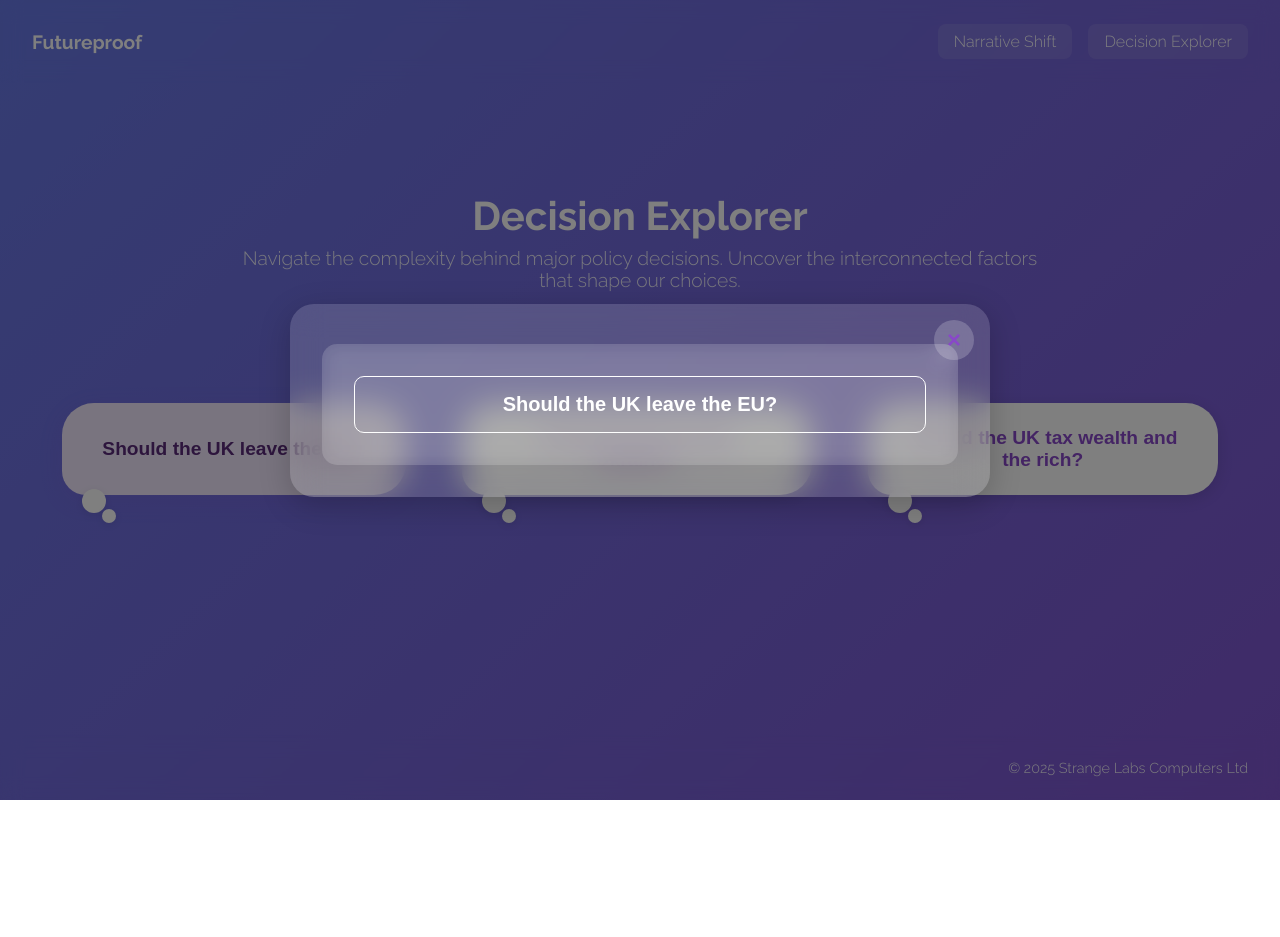
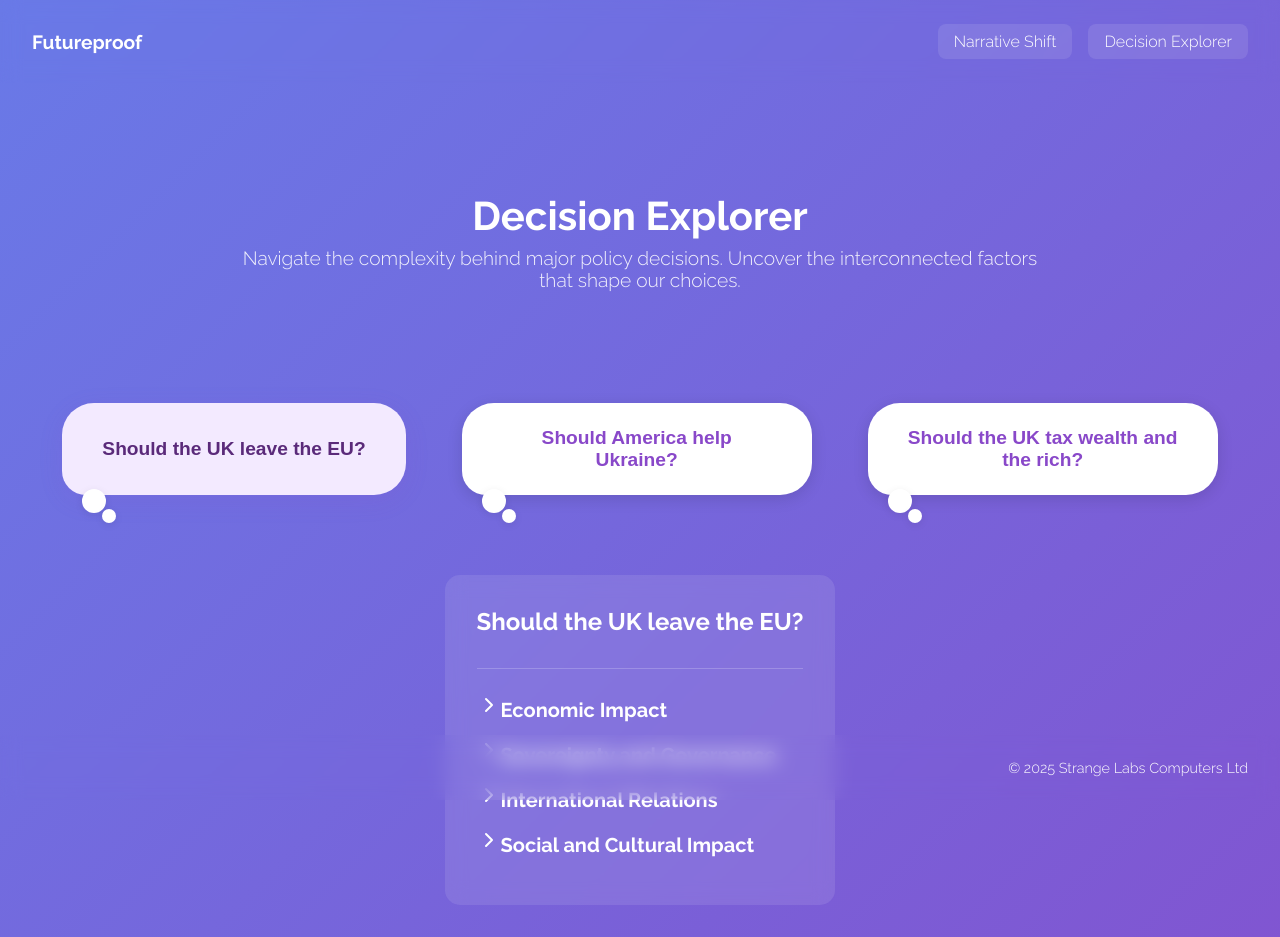
Before and after one commit to Future-Proof-Earth/futureproof, a React (Vite) app in the folder client/: page /decision-explorer in a window 1280 px wide. Both pictures are taken after a click on the button "Should the UK leave the EU?". Before the commit the page ends 800 px from the top, so only its background shows below. Built offline with nearby package versions, Linux system fonts and the light colour scheme.

Commit message:
add readme and fix decision explorer to page (not modal)

```diff
--- a/client/src/components/TopicBreakdown.jsx
+++ b/client/src/components/TopicBreakdown.jsx
@@ -76,7 +76,6 @@
 
 const TopicBreakdown = ({ treeData = brexitData }) => {
   const [expandedItems, setExpandedItems] = useState(new Set())
-  const [isExpanded, setIsExpanded] = useState(false)
 
   const toggleItem = (id) => {
     const newExpanded = new Set(expandedItems)
@@ -90,14 +89,8 @@
 
   return (
     <div className="glassmorphic">
-      <button
-        className="gradient-button"
-        onClick={() => setIsExpanded(!isExpanded)}
-      >
-        {treeData.title}
-      </button>
-      {isExpanded && (
-        <div style={{ marginTop: '1.5rem', borderTop: '1px solid rgba(255,255,255,0.2)', paddingTop: '1.5rem' }}>
+      <h2 style={{ textAlign: 'center', marginBottom: '2rem', fontWeight: 700, fontSize: '1.5rem' }}>{treeData.title}</h2>
+      <div style={{ borderTop: '1px solid rgba(255,255,255,0.2)', paddingTop: '1.5rem' }}>
         {treeData.subtopics.map((subtopic) => (
           <SubtopicItem
             key={subtopic.id}
@@ -107,7 +100,6 @@
           />
         ))}
       </div>
-      )}
     </div>
   )
 }
--- a/client/src/pages/DecisionExplorer.jsx
+++ b/client/src/pages/DecisionExplorer.jsx
@@ -3,7 +3,7 @@
 import { ukraineData } from '../data/ukraineData.js'
 import { wealthTaxData } from '../data/wealthTaxData.js'
 import { useState } from 'react'
-import ThoughtBubbleModal from '../components/ThoughtBubbleModal'
+// Removed: import ThoughtBubbleModal from '../components/ThoughtBubbleModal'
 
 const TREES = [
   { key: 'brexit', label: 'Should the UK leave the EU?', data: brexitData },
@@ -36,9 +36,12 @@
             </button>
           ))}
         </div>
-        <ThoughtBubbleModal open={!!openKey} onClose={() => setOpenKey(null)}>
-          {currentTree && <TopicBreakdown treeData={currentTree.data} />}
-        </ThoughtBubbleModal>
+        {/* Instead of modal, render below buttons */}
+        {currentTree && (
+          <div style={{ display: 'flex', justifyContent: 'center', marginTop: '2rem' }}>
+            <TopicBreakdown treeData={currentTree.data} />
+          </div>
+        )}
       </div>
     </>
   )
```
Also changed, not shown: 1 other file (tests, documents, lock files or other folders). Lines whose indentation alone changed are shown as unchanged.
